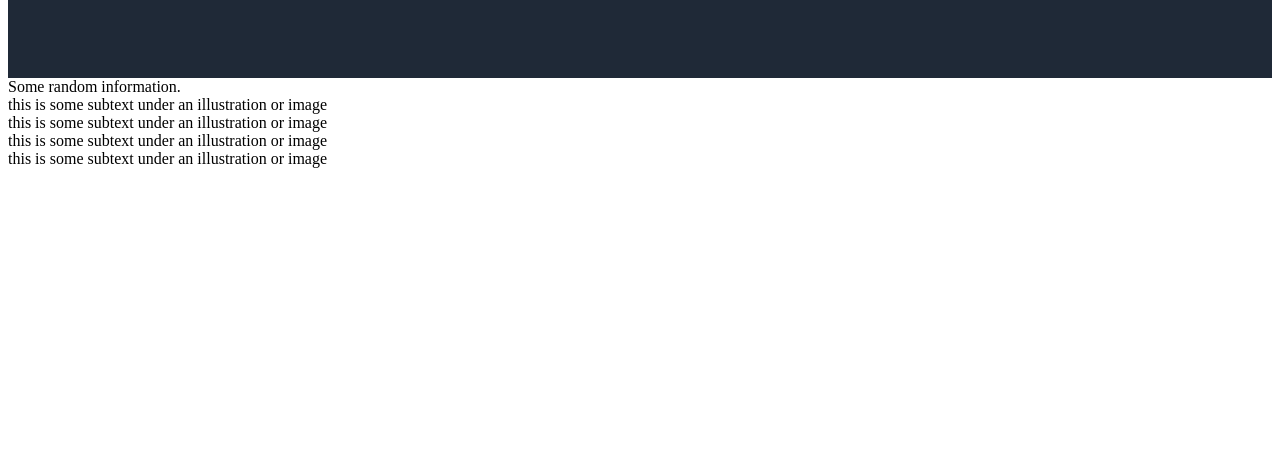
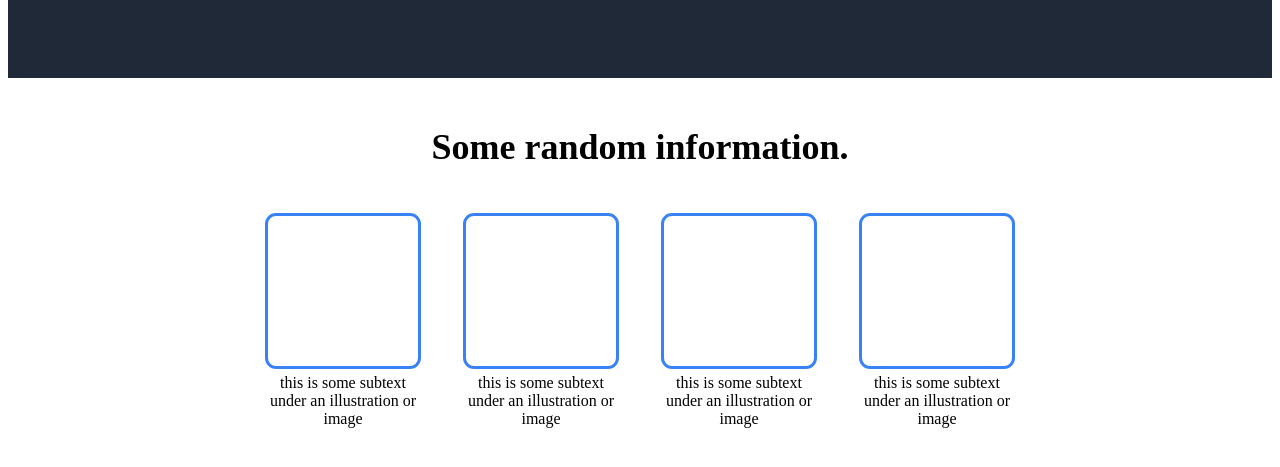
Before and after one commit to Trezesc/landing-page-project, a plain HTML site: page index.html in a window 1280 px wide. Shown: the part 369-836 px from the top of the page. Before the commit the page ends 800 px from the top, so only its background shows below. Drawn offline with Linux system fonts and the light colour scheme.

Commit message:
add styling to information section

```diff
--- a/styles.css
+++ b/styles.css
@@ -74,8 +74,41 @@ button {
 }
 
 .hero-image {
-    min-height: 200px;
-    max-height: 200px;
-    min-width: 400px;
-    max-width: 400px;
+    height: 200px;
+    width: 400px;
+    flex-shrink: 0;
 }
+
+.info-title {
+    font-size: 36px;
+    font-weight: bolder;
+    padding-bottom: 48px;
+}
+
+.information {
+    text-align: center;
+    padding-top: 48px;
+    padding-left: 10%;
+    padding-right: 10%;
+    padding-bottom: 96px;
+}
+
+.info-container {
+    display: flex;
+    justify-content: center;
+    gap: 48px;
+}
+
+.box {
+    height: 150px;
+    width: 150px;
+    outline-style: solid;
+    outline-color: #3882f6;
+    border-radius: 8px;
+    margin: auto;
+    margin-bottom: 8px;
+}
+
+.info {
+    max-width: 150px;
+}
```
